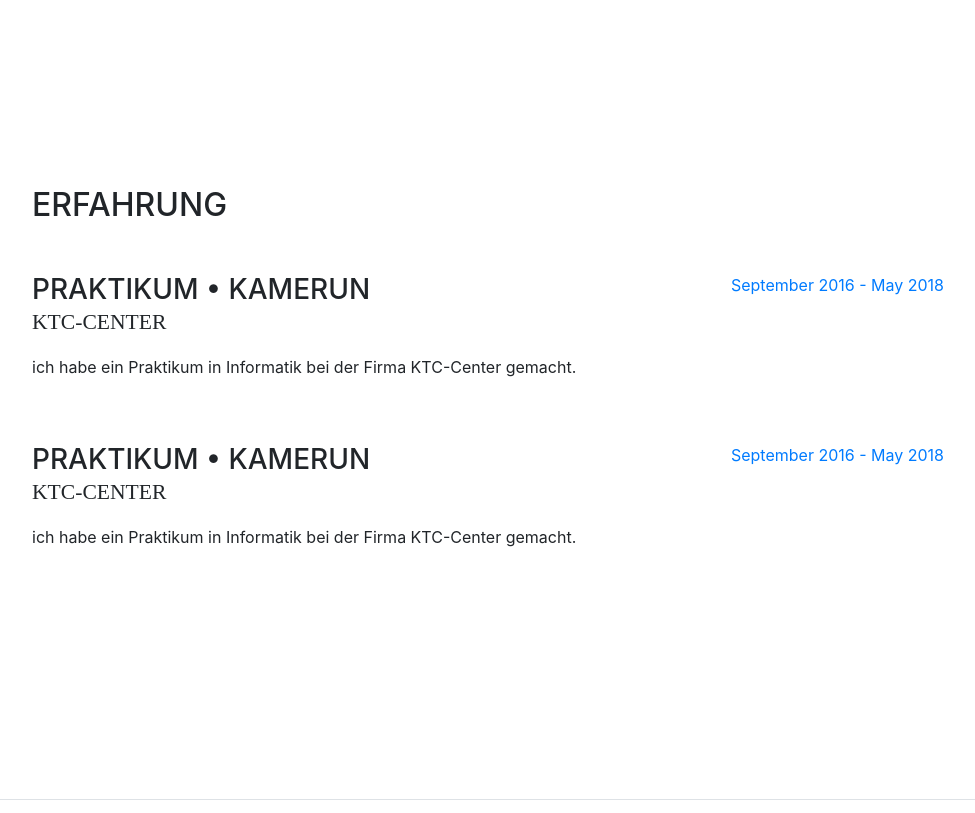
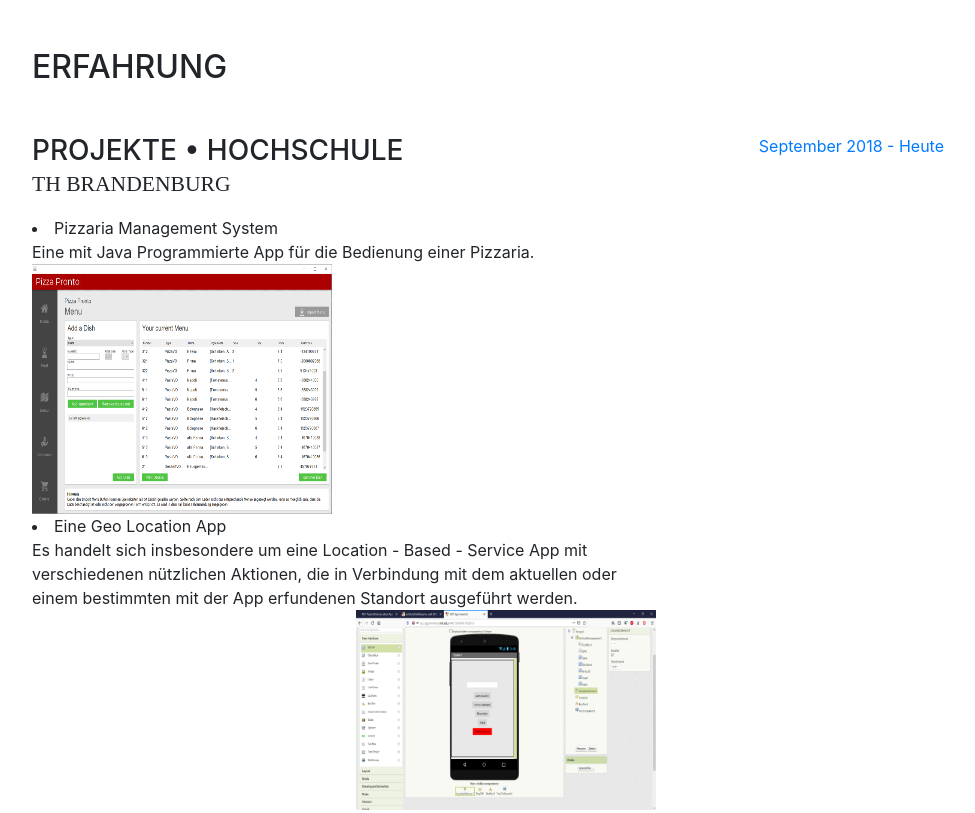
Before and after one commit to Melick237/myCV, a website with bundled scripts: page index.html in a window 1280 px wide. Shown: the part 800-1613 px from the top of the page, without its empty margins (288-1263 px from the left). Built offline with nearby package versions, Linux system fonts and the light colour scheme; a web font is replaced by a local one.

Commit message:
erfahrung

```diff
--- a/css/resume.css
+++ b/css/resume.css
@@ -3,6 +3,8 @@
   padding-top: 54px;
   color: #868e96;
 }
+
+
 
 @media (min-width: 992px) {
   body {
--- a/index.html
+++ b/index.html
@@ -113,14 +113,25 @@
 
           <div class="resume-item d-flex flex-column flex-md-row mb-5">
             <div class="resume-content mr-auto">
-              <h3 class="mb-0">Praktikum • Kamerun</h3>
-              <div class="subheading mb-3">KTC-Center</div>
+              <h3 class="mb-0">Projekte • Hochschule</h3>
+              <div class="subheading mb-3">TH Brandenburg </div>
               <p>
-                ich habe ein Praktikum in Informatik bei der Firma KTC-Center gemacht.
+              <li>
+                <i class="fa-li fa fa-check"></i>
+                Pizzaria Management System <br>
+                Eine mit Java Programmierte App für die Bedienung einer Pizzaria.
+              </li>
+              <img src="img/pizzeria2.png" alt="" style="width: 300px;height: 250px">
+              <li>
+                <i class="fa-li fa fa-check"></i>
+                Eine Geo Location App <br>
+                Es handelt sich insbesondere um eine Location - Based - Service App mit verschiedenen nützlichen Aktionen, die in Verbindung mit dem aktuellen oder einem bestimmten mit der App erfundenen Standort ausgeführt werden.
+              </li>
+              <img src="img/inventor.png" alt="" style="width: 300px;height: 200px" align="right">
               </p>
             </div>
             <div class="resume-date text-md-right">
-              <span class="text-primary">September 2016 - May 2018</span>
+              <span class="text-primary">September 2018 - Heute</span>
             </div>
           </div>
           <div class="resume-item d-flex flex-column flex-md-row mb-5">
```
Also changed, not shown: img/inventor.png (added), img/pizzeria2.png (added).
